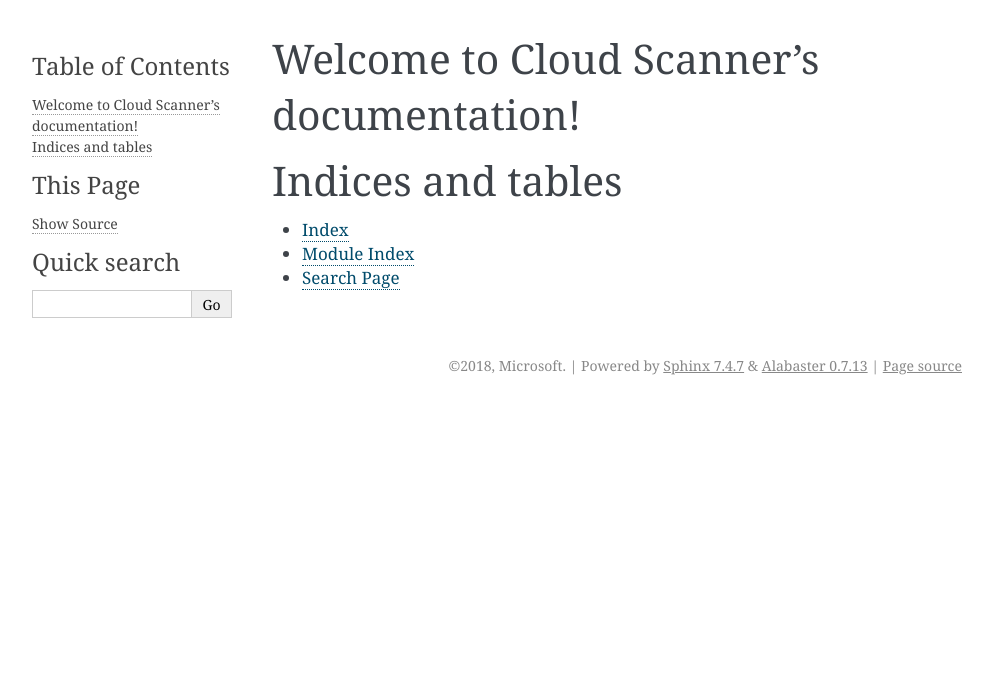
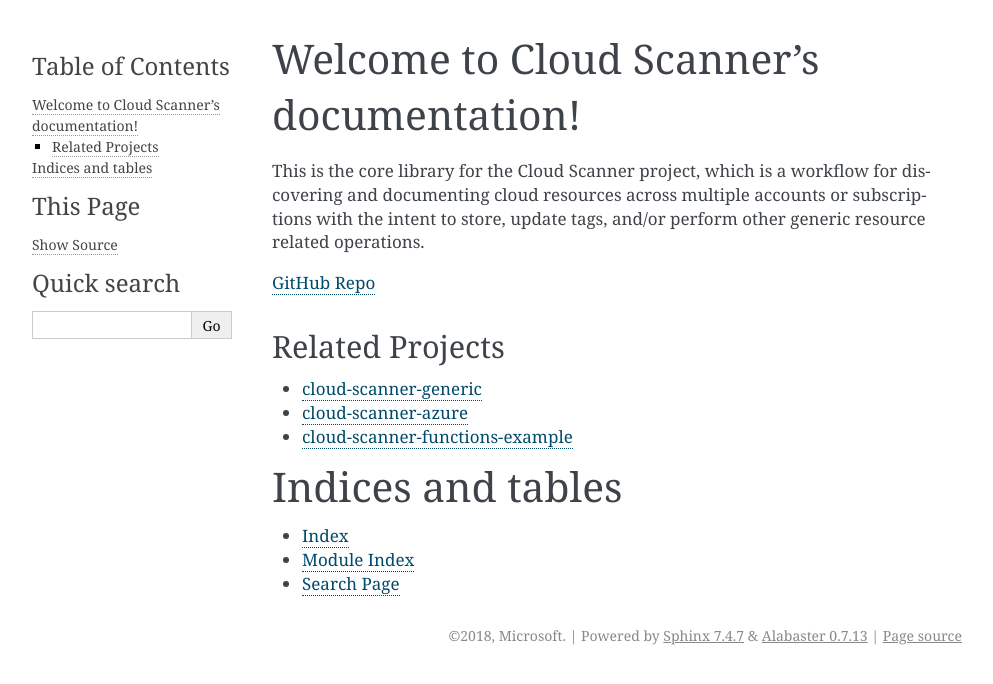
Before and after one commit to microsoft/cloud-scanner, a Sphinx documentation site: the page built from docs/source/index.rst, in a window 1280 px wide. Shown: the top 684 px of the page, without its empty margins (148-1141 px from the left). Built offline with Sphinx 7.4.7, drawn with Linux system fonts in a browser that asks for light colours; pages that are not in the unit, such as notebooks, are missing from menus.

```diff
--- a/docs/source/index.rst
+++ b/docs/source/index.rst
@@ -5,6 +5,19 @@
 
 Welcome to Cloud Scanner's documentation!
 =========================================
+
+This is the core library for the Cloud Scanner project, which is a workflow
+for discovering and documenting cloud resources across multiple accounts or
+subscriptions with the intent to store, update tags, and/or perform other
+generic resource related operations.
+
+`GitHub Repo <https://github.com/Microsoft/cloud-scanner>`_
+
+Related Projects
+----------------
+* `cloud-scanner-generic <https://github.com/Microsoft/cloud-scanner-generic>`_
+* `cloud-scanner-azure <https://github.com/Microsoft/cloud-scanner-azure>`_
+* `cloud-scanner-functions-example <https://github.com/Microsoft/cloud-scanner-azure-functions-sample>`_
 
 .. toctree::
    :maxdepth: 2
```
Also changed, not shown: README.md (+17 -2 lines), setup.py (+7 -4 lines), 2 other files.
